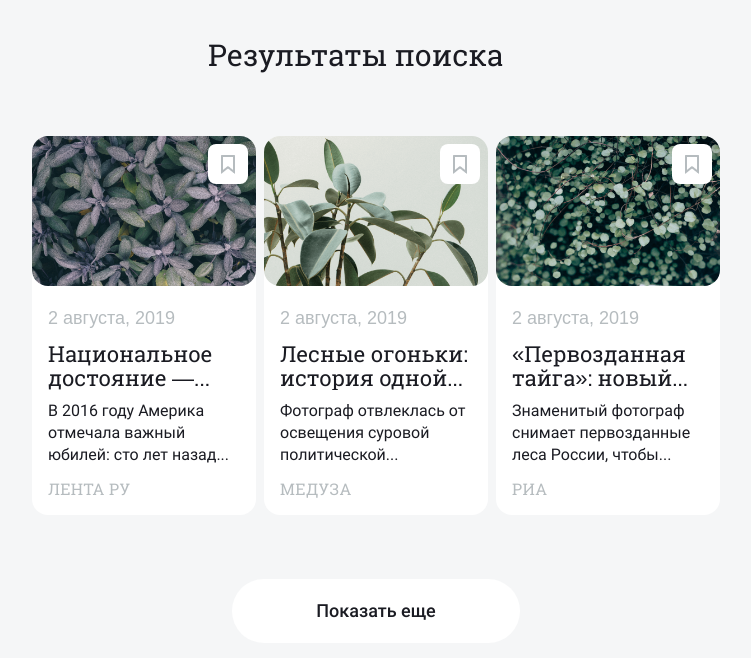
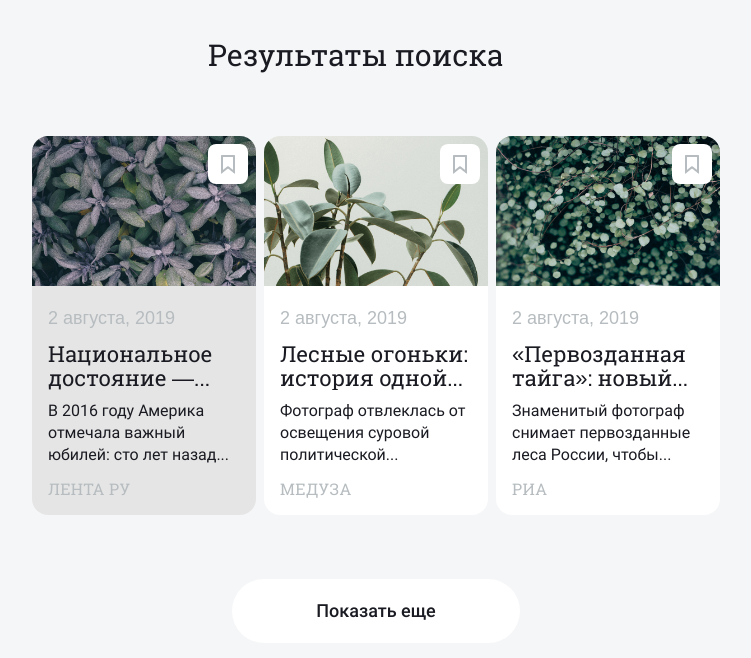
Before and after one commit to Andrey-Elxnitis/news-explorer-frontend, a React (Create React App) app: page / in a window 1280 px wide. In both pictures the pointer is over the link 408 px from the left and 1018 px from the top of the page. Shown: the part 618-1276 px from the top of the page, without its empty margins (264-1015 px from the left). Built offline with nearby package versions, Linux system fonts and the light colour scheme.

Commit message:
Рефакторинг

```diff
--- a/src/components/NewsCard/NewsCard.css
+++ b/src/components/NewsCard/NewsCard.css
@@ -10,6 +10,10 @@
   display: flex;
   flex-direction: column;
   border-radius: 0px 0px 16px 16px;
+}
+
+.news-card__link:hover {
+  background: rgba(0, 0, 0, 0.1);
 }
 
 .news-card__keyword {
@@ -122,7 +126,7 @@
 .news-card__image {
   width: 400px;
   height: 272px;
-  border-radius: 16px;
+  border-radius: 16px 16px 0px 0px;
   vertical-align: middle;
 }
 
```
